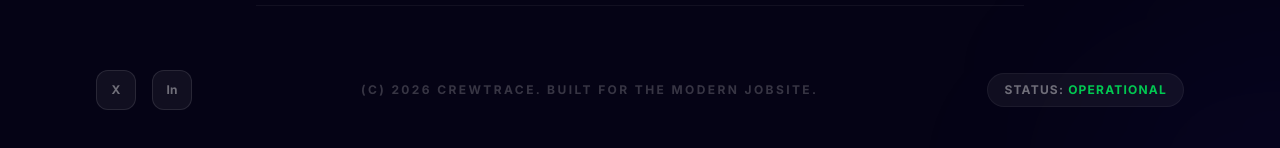
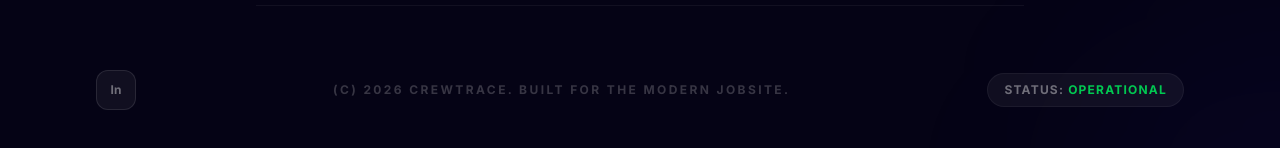
Before and after one commit to cartermitchell13/crewtrace-landing, a Next.js app: page / in a window 1280 px wide. Shown: the part 10186-10334 px from the top of the page. Built offline with nearby package versions, Linux system fonts and the light colour scheme.

Commit message:
add linkedin link and remove X button

```diff
--- a/components/Footer.tsx
+++ b/components/Footer.tsx
@@ -40,12 +40,9 @@ export default function Footer() {
                     {/* Bottom Metadata */}
                     <div className="mt-16 w-full flex flex-col md:flex-row justify-between items-center gap-8">
                         <div className="flex items-center gap-4">
-                            <div className="w-10 h-10 rounded-xl bg-white/5 border border-white/10 flex items-center justify-center hover:bg-primary transition-all cursor-pointer group hover:-translate-y-1">
-                                <span className="text-white/40 group-hover:text-white text-xs font-bold">X</span>
-                            </div>
-                            <div className="w-10 h-10 rounded-xl bg-white/5 border border-white/10 flex items-center justify-center hover:bg-primary transition-all cursor-pointer group hover:-translate-y-1">
+                            <Link href="https://www.linkedin.com/in/cartermitchell98" target="_blank" rel="noopener noreferrer" className="w-10 h-10 rounded-xl bg-white/5 border border-white/10 flex items-center justify-center hover:bg-primary transition-all group hover:-translate-y-1">
                                 <span className="text-white/40 group-hover:text-white text-xs font-bold">In</span>
-                            </div>
+                            </Link>
                         </div>
 
                         <div className="text-xs font-bold !text-white/20 uppercase tracking-[0.2em]">
```
